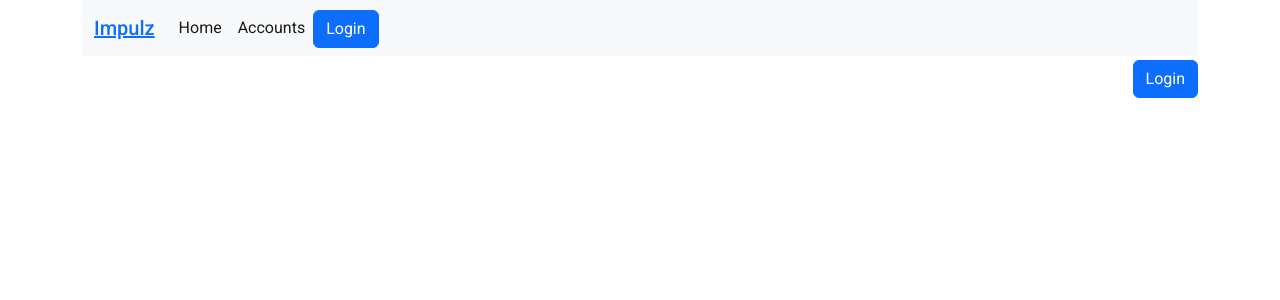
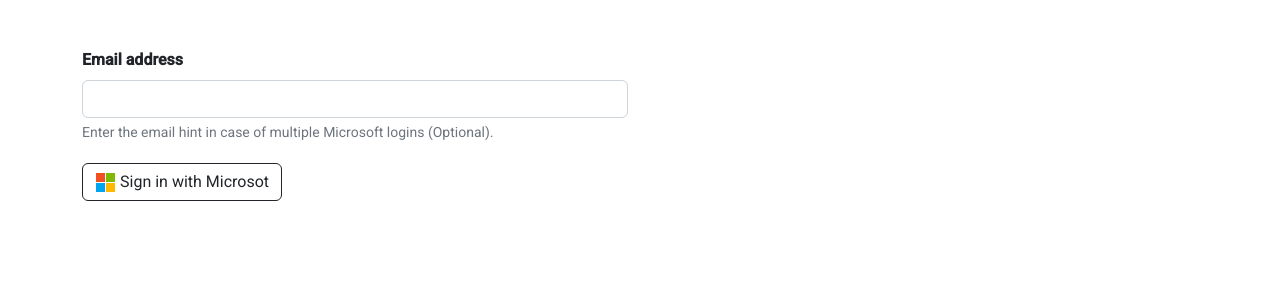
Before and after one commit to RealAhmadH/ng-dataverse, an Angular app: page /login in a window 1280 px wide. Shown: the top 300 px of the page. Built offline with nearby package versions, Linux system fonts and the light colour scheme.

Commit message:
Fixes and changes

```diff
--- a/src/app/app-routing.module.ts
+++ b/src/app/app-routing.module.ts
@@ -5,6 +5,7 @@ import { AccountsComponent } from './components/accounts/accounts.component';
 import { LoginComponent } from './components/login/login.component';
 
 const routes: Routes = [
+  { path: '', redirectTo: '/login', pathMatch: 'full' },
   { path:'login', component: LoginComponent},
   { path:'app', component: AppComponent},
   { path:'accounts', component: AccountsComponent}
--- a/src/app/app.component.html
+++ b/src/app/app.component.html
@@ -1,43 +1 @@
-
-<div class="container">
-  <nav class="navbar navbar-expand-md navbar-light bg-light">
-    <div class="container-fluid">
-      <span class="navbar-brand mb-0 h1"><a href="https://impulztech.com">Impulz</a></span>
-      <ul class="navbar-nav me-auto mb-2 mb-lg-0">
-        <li class="nav-item">
-          <a class="nav-link active" aria-current="page" routerLink="/" routerLinkActive="active" ariaCurrentWhenActive="page">Home</a>
-        </li>
-        <li class="nav-item">
-          <a class="nav-link active" aria-current="page" routerLink="/accounts" routerLinkActive="active" ariaCurrentWhenActive="page">Accounts</a>
-        </li>
-        <div class="d-flex align-items-end" *ngIf="isLogin">
-        <li class="nav-item dropdown d-flex align-items-end" >
-          <a class="nav-link dropdown-toggle" href="#" id="navbarDropdown"
-          role="button" data-bs-toggle="dropdown" aria-expanded="false">
-            User Menu
-          </a>
-        <ul class="dropdown-menu" aria-labelledby="navbarDropdown">
-          <li>
-          <a class="dropdown-item" href="#" (click)="logout($event)">Logout</a>
-        </li>
-        </ul>
-      </li>
-    </div>
-
-    <div class="d-flex align-items-end" *ngIf="!isLogin">
-      <li class="nav-item dropdown d-flex align-items-end" >
-        <a class="btn btn-primary" href="#"
-        role="button" (click)="login($event)">
-          Login
-        </a>
-
-    </li>
-  </div>
-
-      </ul>
-    </div>
-  </nav>
-
-</div>
-
 <router-outlet></router-outlet>
--- a/src/app/app.component.ts
+++ b/src/app/app.component.ts
@@ -1,8 +1,5 @@
 import { Component, OnInit } from '@angular/core';
-import { Router } from '@angular/router';
 import { AppStorage } from 'src/storage';
-import { MicrosoftadService } from './services/microsoftad.service';
-import { Constants } from 'src/constants';
 
 @Component({
   selector: 'app-root',
@@ -11,45 +8,11 @@ import { Constants } from 'src/constants';
 })
 export class AppComponent implements OnInit {
   isLogin  = false
-  constructor(private _storage : AppStorage, private _router: Router,
-    private _msad : MicrosoftadService,
-    private _constants: Constants) {
+  constructor(private _storage : AppStorage) {
     this.isLogin = this._storage.getKeyValue("isLogin") == "true" ? true : false;
   }
 
   ngOnInit(): void {
-    //redirect to login page if not logged in
-    // if(this.isLogin == false)
-    // {
-    //   this._router.navigate(['/login']);
-    // }
   }
 
-  logout(event : any)
-  {
-    //call the login code
-    this._storage.setKeyValue("username", '');
-    this._storage.setKeyValue("accessToken", '');
-    this._storage.setKeyValue("isLogin", false);
-    this._msad.signOut();
-  }
-
-  async login(event : any)
-  {
-
-    if(this._constants.isConfigValid() == false)
-    {
-      //TODO: Show a message to the user
-      return;
-    }
-    const response = await this._msad.ssoSignIn();
-    if(response)
-    {
-      const tokenResponse = await this._msad.acquireTokenSilent();
-      this.isLogin = true;
-      this._storage.setKeyValue("username", this._msad.user?.username);
-      this._storage.setKeyValue("accessToken", tokenResponse.accessToken);
-      this._storage.setKeyValue("isLogin", true);
-    }
-  }
 }
--- a/src/app/components/accounts/accounts.component.html
+++ b/src/app/components/accounts/accounts.component.html
@@ -1,5 +1,16 @@
-{{accounts}}
-<ul class="list-group">
-  <li class="list-group-item" *ngFor="let account of accounts">
-
-  </li>
+<div class="container" *ngIf="accounts">
+    <table class="table table-striped">
+        <thead>
+            <tr>
+                <th>Account Id</th>
+                <th>Name</th>
+            </tr>
+        </thead>
+        <tbody>
+            <tr *ngFor="let account of accounts">
+                <td>{{account['accountid']}}</td>
+                <td>{{account['name']}}</td>
+            </tr>
+        </tbody>
+    </table>
+</div>
--- a/src/app/components/accounts/accounts.component.ts
+++ b/src/app/components/accounts/accounts.component.ts
@@ -27,42 +27,43 @@ export class AccountsComponent implements  OnInit{
 
   }
 
-  async getAccounts() : Promise<any>
-  {
-    let accessToken = await this._storage.getKeyValue("accessToken")
-    if(accessToken == null || accessToken == '')
+  async fetchAccessToken() : Promise<string>{
+    let idToken = await this._storage.getKeyValue("idToken")
+    let accessToken = await this._storage.getKeyValue("dataversetoken")
+    if((idToken != null || idToken != '') && (accessToken == null || accessToken == '' || accessToken == undefined))
     {
       const tokenResponse = await this._msad.acquireTokenSilent();
       if(tokenResponse)
       {
-        this._storage.setKeyValue("accessToken", tokenResponse.accessToken);
         accessToken = tokenResponse.accessToken;
+        this._storage.setKeyValue("dataversetoken", accessToken);
       }
     }
-    //console.log(tokenResponse);
-    if(accessToken)
+    return accessToken
+  }
+  async getAccounts() : Promise<any>
   {
+    const accessToken = await this.fetchAccessToken()
     this._httpHeaders = this._httpHeaders.append('Authorization', 'Bearer ' + accessToken);
     await this._http.get( `${this._constants.DATAVERSE_BASE_URL}${this._constants.DATAVERSE_API_URL}/accounts?$select=name`,
     {headers: this._httpHeaders
-
     }).subscribe(
       (data : any) => {
-          console.log(data);
-          return data.value;
+        this.accounts =  data.value;
+        console.log(this.accounts);
       }
     );
-      return this.accounts;
   }
-  }
-  async ngOnInit() : Promise<void> {
+
+
+   ngOnInit() : void {
     if(this.isLogin == false)
     {
       this._router.navigate(['/app']);
     }
     else
     {
-      this.accounts = await this.getAccounts();
+       this.getAccounts()
     }
   }
 
--- a/src/app/components/login/login.component.html
+++ b/src/app/components/login/login.component.html
@@ -1,15 +1,25 @@
 
-<div class="container mt-1">
+<!--
+    Create a login form using the bootsrap 5 with fields email and password. Also add a login button as a primary button.
+    Also add a button to login with Microsoft account.
+    the form should be responsive and should look good on all devices.
+
+    Github copilot please create the above form for me.
+
+-->
+<div class="container mt-5">
     <div class="row">
         <div class="col-md-6">
+            <form>
+                <div class="mb-3">
+                    <label for="exampleInputEmail1" class="form-label fw-bolder">Email address</label>
+                    <input type="email" class="form-control" id="exampleInputEmail1" aria-describedby="emailHelp">
+                    <div id="emailHelp" class="form-text">Enter the email hint in case of multiple Microsoft logins (Optional).</div>
+                </div>
+            </form>
+            <button class="btn btn-outline-dark mt-1" (click)="loginMS($event)"><img src='../../../assets/ms_logo.png' class="me-1"/>Sign in with Microsot</button>
+        </div>
+        <div class="col-md-6">
 
-        </div>
-        <div class="col-md-6 d-flex flex-row-reverse">
-            <button class="btn btn-primary" (click)="loginMS($event)" *ngIf="!isLogin">Login</button>
-            <div *ngIf="isLogin">
-                <div class="d-flex flex-row-reverse"><button class="btn btn-danger" (click)="logout($event)">Logout</button></div>
-                <div class="d-flex mt-2"><p>Welcome  <span class="fw-bolder">{{userName}}</span></p></div>
-            </div>
-        </div>
     </div>
 </div>
--- a/src/app/components/login/login.component.ts
+++ b/src/app/components/login/login.component.ts
@@ -1,7 +1,9 @@
 import { Component } from '@angular/core';
+import { Router } from '@angular/router';
 import { Constants } from 'src/constants';
 import { AppStorage } from 'src/storage';
 import { MicrosoftadService } from '../../services/microsoftad.service';
+
 
 @Component({
   selector: 'app-login',
@@ -11,7 +13,7 @@ import { MicrosoftadService } from '../../services/microsoftad.service';
 export class LoginComponent {
    isLogin: boolean = false
    userName :string | undefined = ""
-  constructor( private _constants: Constants, private _storage : AppStorage, private _msad : MicrosoftadService) { }
+  constructor( private _constants: Constants, private _storage : AppStorage, private _msad : MicrosoftadService, private _router: Router) { }
 
   //Logout with the Microsoft Azure AD
   logout(event : any)
@@ -36,8 +38,9 @@ export class LoginComponent {
       this.isLogin = true;
       this.userName = this._msad.user?.username
       this._storage.setKeyValue("username", this.userName);
-      this._storage.setKeyValue("accessToken", response.accessToken);
+      this._storage.setKeyValue("idToken", response.accessToken);
       this._storage.setKeyValue("isLogin", true);
+      this._router.navigate(['/accounts']);
     }
 
   }
--- a/src/app/services/microsoftad.service.ts
+++ b/src/app/services/microsoftad.service.ts
@@ -45,8 +45,11 @@ user: AccountInfo | undefined = this.user) : Promise<AuthenticationResult> {
           account: user,
           authority: this._constants.AZURE_AUTHORITY + this._constants.AZURE_TENANT_ID
       });
+      console.log(response);
       return response;
   } catch (error) {
+        console.log(error);
+        console.log('acquireTokenSilent failed, trying acquireTokenPopup');
       const response = await this.publicMSALClient.acquireTokenPopup({
           scopes: [scope],
           authority: this._constants.AZURE_AUTHORITY + this._constants.AZURE_TENANT_ID
--- a/src/constants.ts
+++ b/src/constants.ts
@@ -9,7 +9,6 @@ export class Constants {
     public readonly DATAVERSE_BASE_URL = 'https://org856041f3.crm4.dynamics.com' //The base URL for the Dataverse instance. Please replace 'org' with your organization name
     public readonly DATAVERSE_API_URL = '/api/data/v9.2' //The API URL for the Dataverse instance
     public readonly AZURE_LOGIN_SCOPE = 'user.read'; //The scope for the login request
-    private publicMSALClient: PublicClientApplication;
 
     public readonly MSAL_CONFIG  = {
         auth: {
@@ -30,12 +29,8 @@ export class Constants {
         // && this.DATAVERSE_BASE_URL !== '';
     }
     constructor() {
-        this.publicMSALClient = new PublicClientApplication(this.MSAL_CONFIG);
-    }
-
-    public getPublicMSALClient(): PublicClientApplication {
-        return this.publicMSALClient;
     }
 
 
+
 }
```
Also changed, not shown: src/assets/ms_logo.png (added). Lines whose indentation alone changed are shown as unchanged.
